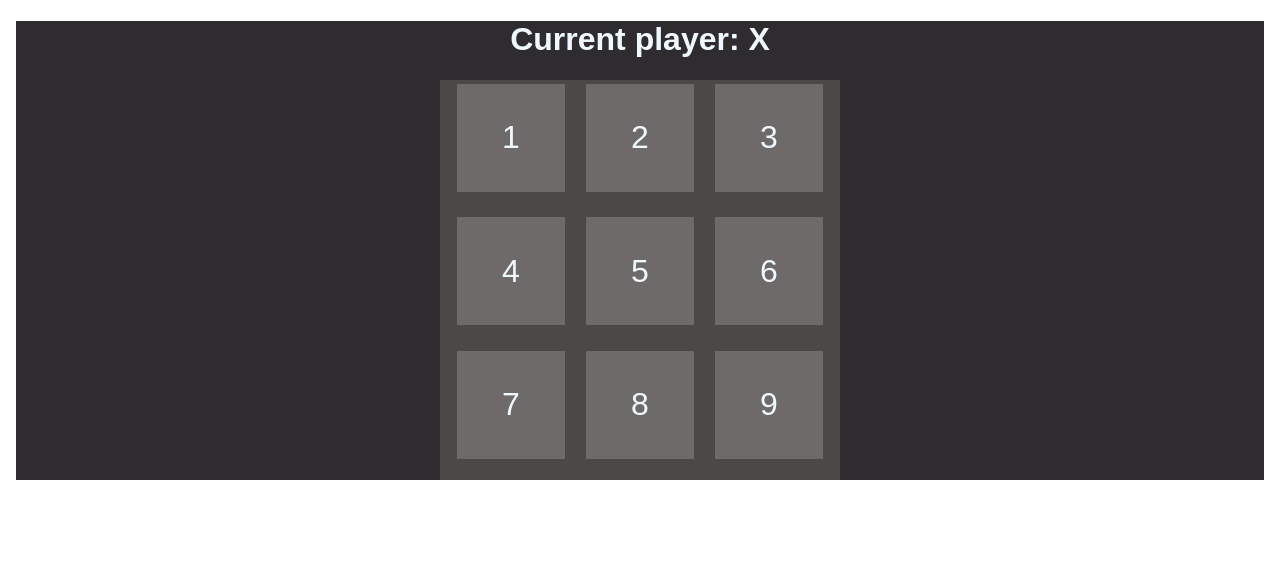
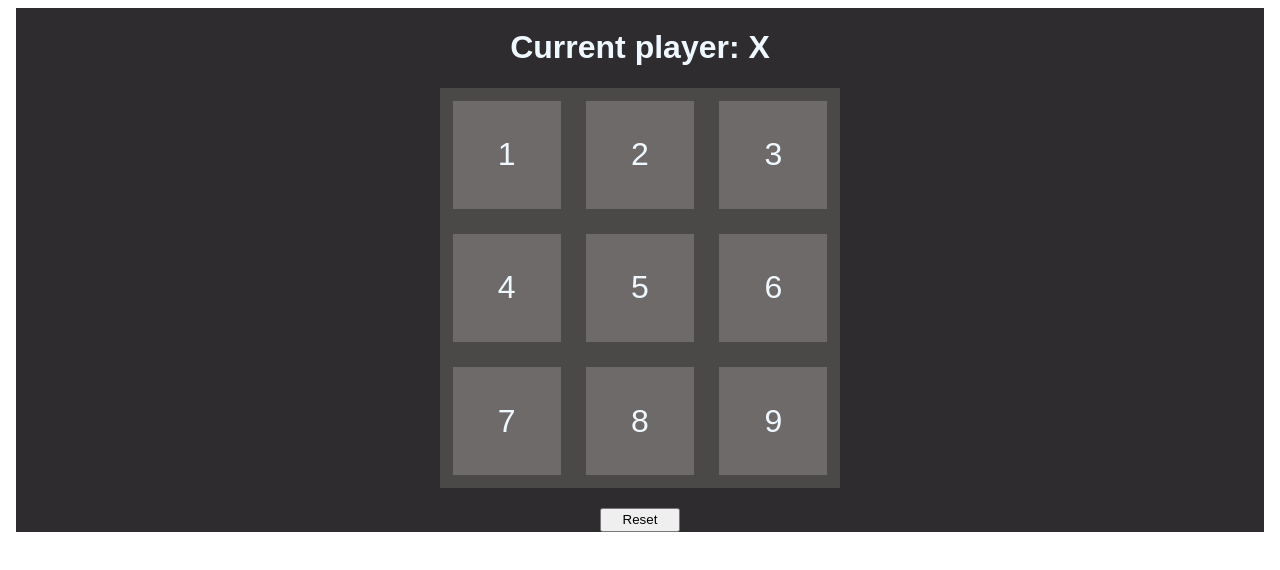
Before and after one commit to Like4Schnitzel/SvelTicTacToe, a SvelteKit app: page / in a window 1280 px wide. Shown: the top 570 px of the page. Built offline with nearby package versions, Linux system fonts and the light colour scheme.

Commit message:
Added reset button

```diff
--- a/src/routes/+page.svelte
+++ b/src/routes/+page.svelte
@@ -16,24 +16,17 @@
     }
     let correctPatterns: number[][] = [];
 
-    let player: string = 'X';
-    let winner: string;
-    let headerText: string;
-    $: headerText = `Current player: ${player}`
+    let player: 'X'|'O' = 'X';
+    let winner: string|undefined;
     let canvas: HTMLCanvasElement;
 
     function updateBoard(index: number) {
         if (winner === undefined && fields[index] <= '9')  { //'O' and 'X' have a higher ASCII value than '0' to '9'
             fields[index] = player;
 
-            calculateWinner(index);
+            calculateWinner();
             if (correctPatterns.length > 0) {
                 winner = player;
-                headerText = `The winner is ${winner}!`
-
-                for (const pattern of correctPatterns) {
-                    drawLine(pattern);
-                }
             }
             else {
                 if (player === 'X') {
@@ -45,7 +38,7 @@
         }
     }
 
-    function calculateWinner(index: number) {
+    function calculateWinner() {
         let goodPattern: boolean;
 
         for (const pattern of patterns) {
@@ -58,8 +51,8 @@
             }
 
             if (goodPattern) {
+                drawLine(pattern);
                 correctPatterns.push(pattern);
-                correctPatterns = correctPatterns;
             }
         }
     }
@@ -73,6 +66,7 @@
         if (ctx !== null) {
             ctx.beginPath();
             ctx.strokeStyle = "red";
+            ctx.lineWidth = 7;
             /*
             * size/2 = middle
             * size/2 - size/4 = left or top
@@ -86,15 +80,37 @@
             ctx.stroke(); //draw the line
         }
     }
+
+    function reset() {
+        correctPatterns = [];
+        player = 'X';
+        winner = undefined;
+        for (let i = 0; i < 9; i++) {
+            fields[i] = (i+1).toString();
+        }
+
+        //clear lines
+        const ctx = canvas.getContext("2d");
+        ctx?.clearRect(0, 0, canvas.width, canvas.height);
+    }
 </script>
 
 <body class="main">
-    <h1>{headerText}</h1>
-    <div class="board">
-        <canvas class="lines" bind:this={canvas}></canvas>
-        {#each fields as num}
-            <button on:click={ () => updateBoard(parseInt(num)-1) }>{num}</button>
-        {/each}
+    <div class="column">
+        <h1>
+            {#if winner}
+                The winner is {winner}!
+            {:else}
+                Current player: {player}
+            {/if}
+        </h1>
+        <div class="board">
+            <canvas class="lines" bind:this={canvas}></canvas>
+            {#each fields as num}
+                <button class="field" on:click={ () => updateBoard(parseInt(num)-1) }>{num}</button>
+            {/each}
+        </div>
+        <button class="reset" on:click={ () => reset() }>Reset</button>
     </div>
 </body>
 
@@ -103,10 +119,15 @@
         background-color: rgb(47, 44, 48);
     }
 
-    .main h1 {
+    h1 {
         font-family: Arial, Helvetica, sans-serif;
         color: aliceblue;
         text-align: center;
+    }
+
+    .column {
+        display: flex;
+        flex-direction: column;
     }
 
     .board {
@@ -128,21 +149,29 @@
         pointer-events: none;
     }
 
-    button {
+    .field {
         background-color: rgb(110, 106, 106);
         color: aliceblue;
         height: 27%;
         width: 27%;
-        margin: 1%;
+        margin: auto;
         border: none;
         font-size: xx-large;
     }
 
-    button:hover {
+    .field:hover {
         background-color: rgb(134, 129, 129);
     }
 
-    button:active {
+    .field:active {
         background-color: rgb(158, 152, 152);
     }
+
+    .reset {
+        width: 10vh;
+        height: 3vh;
+        margin-left: auto;
+        margin-right: auto;
+        margin-top: 20px;
+    }
 </style>
```
